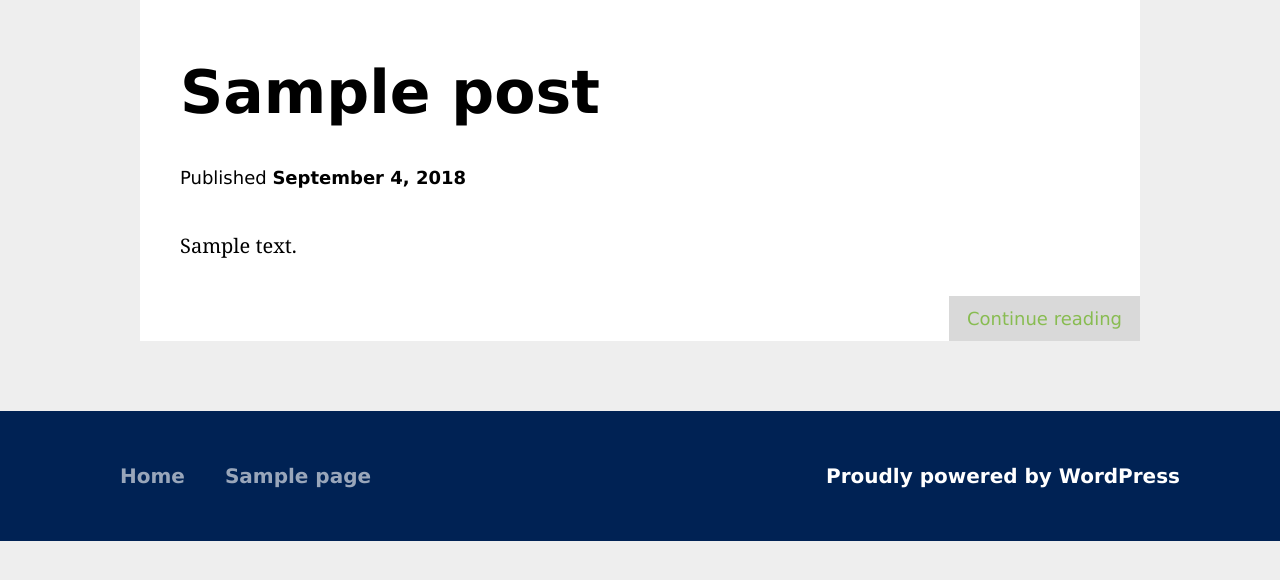
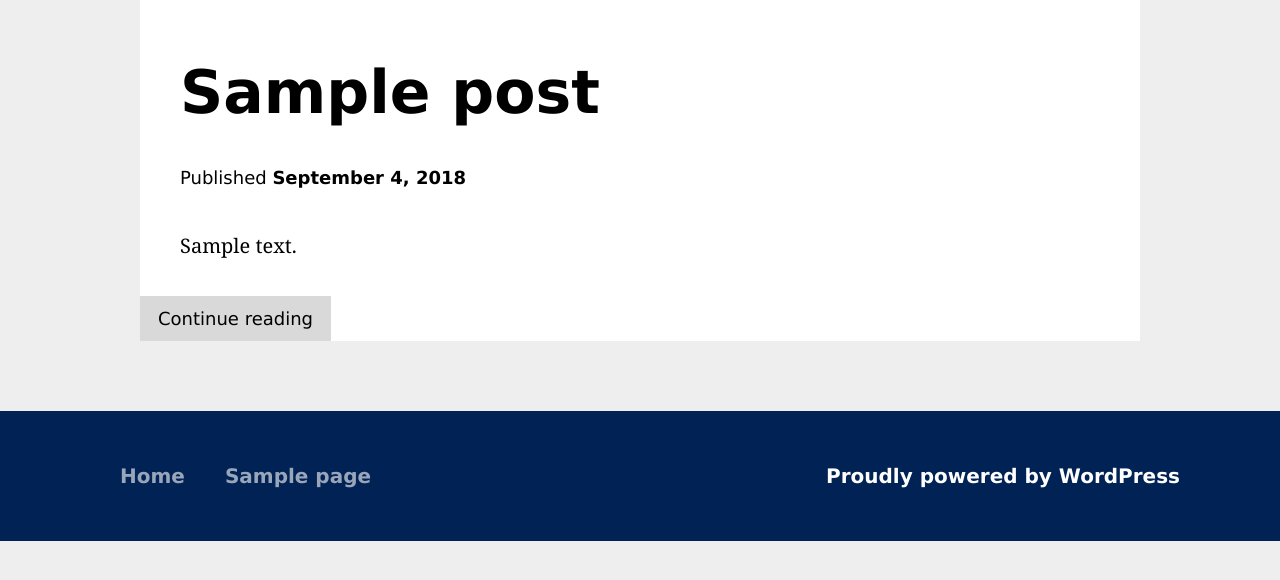
Before and after one commit to CP5637-2018-SP22/assessment-2-cp5637-team-08, a WordPress theme: template themes/u3atheme/index.php in a window 1280 px wide. Shown: the part 146-726 px from the top of the page. Run offline with PHP 8.4 and a stand-in for WordPress, Linux system fonts and the light colour scheme; the site name, menu and one post (Sample post) are stand-ins, and other content is empty; style sheets or scripts are compiled from the project's sources; some libraries are stand-ins or nearby versions.

Commit message:
changed color of background in continue reading and changed the colors for visited link

```diff
--- a/themes/u3atheme/sass/site/archive/_archive.scss
+++ b/themes/u3atheme/sass/site/archive/_archive.scss
@@ -103,13 +103,14 @@
 
 .continue-reading {
 	position: absolute;
-	right: 0;
+	left: 0;
 	bottom: 0;
 	font-family: $font__sans;
 
 	a {
 		display: block;
 		padding: .5em 1em;
+		color: black;
 		font-size: 90%;
 		text-decoration: none;
 		background: hsl(0, 0%, 85%);
--- a/themes/u3atheme/sass/variables-site/_colors.scss
+++ b/themes/u3atheme/sass/variables-site/_colors.scss
@@ -12,7 +12,7 @@ $color__text-screen: #000;
 $color__text-input: #666;
 $color__text-input-focus: #111;
 $color__link: #88bc51;
-$color__link-visited: #88BCA0;
+$color__link-visited: darkgrey;
 $color__link-hover: $color__interactive;
 $color__text-main: #000;
 
```
